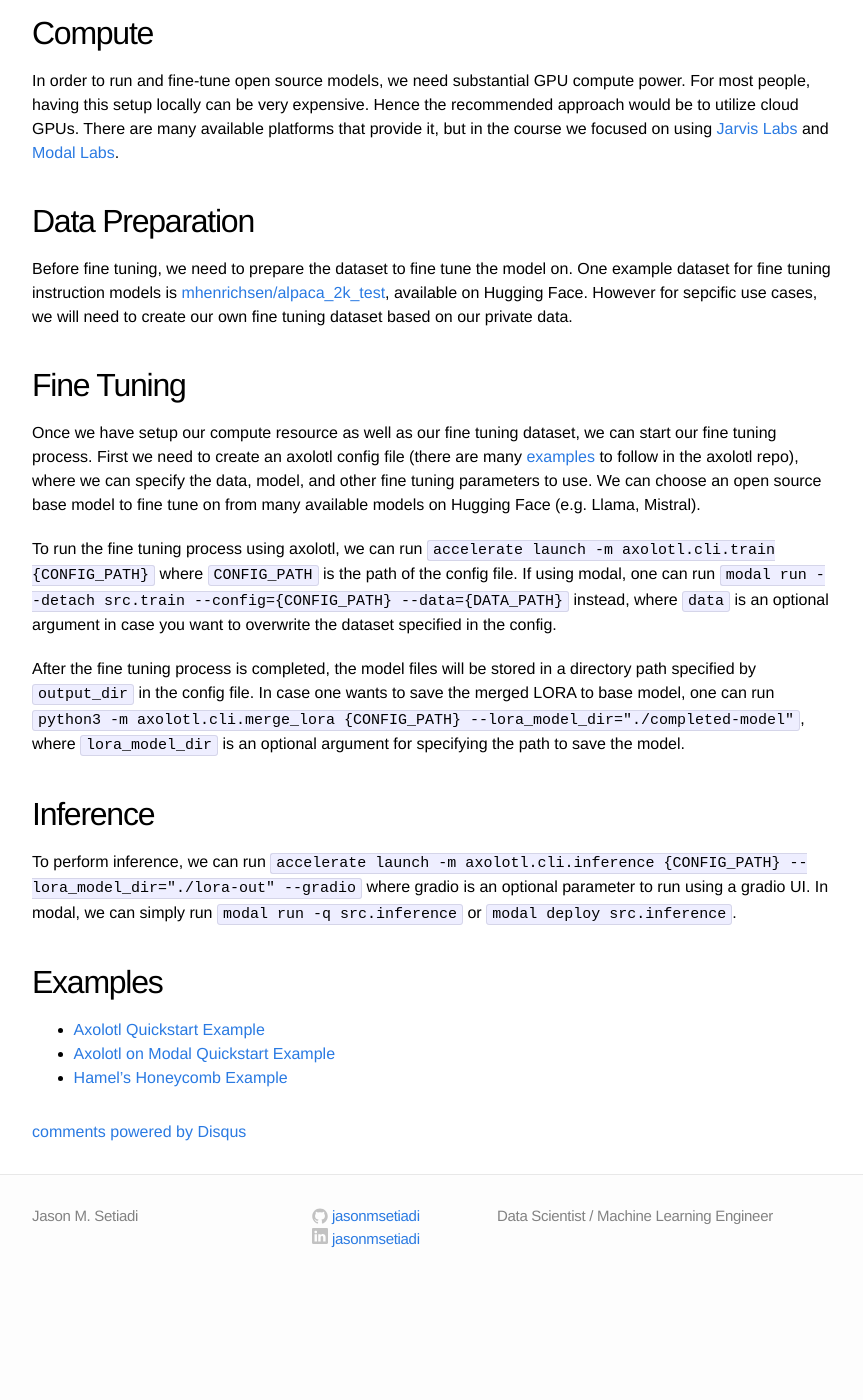
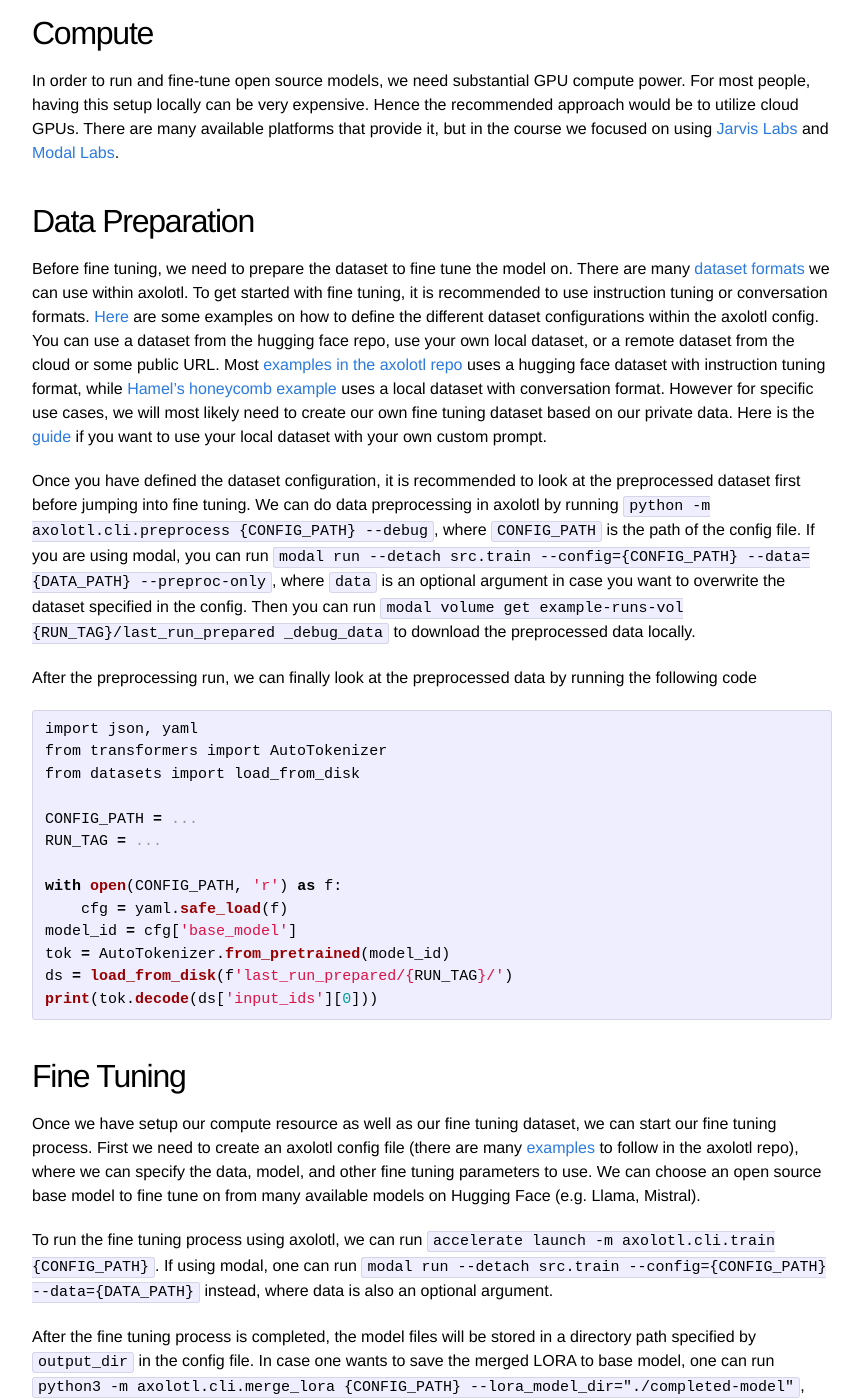
Before and after one commit to jasonmsetiadi/jasonmsetiadi.github.io, a Jekyll site: the page built from _posts/2024-05-25-axolotl.markdown, in a window 1280 px wide and 1400 px high, scrolled down 427 px. Shown: the whole window, without its empty margins (208-1071 px from the left). Built offline with Jekyll 4.4.1, drawn with Linux system fonts in a browser that asks for light colours; comment, search, counter and statistics services are not loaded; before the commit the page ends 1722 px from its top, so only the background shows below that; some of the changed text lies outside the part shown.

Commit message:
add data preprocessing

````diff
--- a/_posts/2024-05-25-axolotl.markdown
+++ b/_posts/2024-05-25-axolotl.markdown
@@ -14,22 +14,41 @@ Some other reasons, fine tuning open source models can be more performant and ch
 This guide is collected based on my learnings from the LLM Fine Tuning Course by Hamel and Dan.
 
 ## Compute
-In order to run and fine-tune open source models, we need substantial GPU compute power. For most people, having this setup locally can be very expensive. Hence the recommended approach would be to utilize cloud GPUs. There are many available platforms that provide it, but in the course we focused on using [Jarvis Labs](https://jarvislabs.ai/) and [Modal Labs](https://modal.com/).
+In order to run and fine-tune open source models, we need substantial GPU compute power. For most people, having this setup locally can be very expensive. Hence the recommended approach would be to utilize cloud GPUs. There are many available platforms that provide it, but in the course we focused on using [Jarvis Labs](https://jarvislabs.ai/templates/axolotl) and [Modal Labs](https://modal.com/).
 
 ## Data Preparation
-Before fine tuning, we need to prepare the dataset to fine tune the model on. One example dataset for fine tuning instruction models is [mhenrichsen/alpaca_2k_test](https://huggingface.co/datasets/mhenrichsen/alpaca_2k_test), available on Hugging Face. However for sepcific use cases, we will need to create our own fine tuning dataset based on our private data.
+Before fine tuning, we need to prepare the dataset to fine tune the model on. There are many [dataset formats](https://openaccess-ai-collective.github.io/axolotl/docs/dataset-formats/) we can use within axolotl. To get started with fine tuning, it is recommended to use instruction tuning or conversation formats. [Here](https://github.com/OpenAccess-AI-Collective/axolotl/tree/main?tab=readme-ov-file#dataset) are some examples on how to define the different dataset configurations within the axolotl config. You can use a dataset from the hugging face repo, use your own local dataset, or a remote dataset from the cloud or some public URL. Most [examples in the axolotl repo](https://github.com/OpenAccess-AI-Collective/axolotl/blob/main/examples/mistral/lora.yml) uses a hugging face dataset with instruction tuning format, while [Hamel's honeycomb example](https://github.com/parlance-labs/ftcourse/blob/master/hc.yml) uses a local dataset with conversation format. However for specific use cases, we will most likely need to create our own fine tuning dataset based on our private data. Here is the [guide](https://openaccess-ai-collective.github.io/axolotl/docs/config.html) if you want to use your local dataset with your own custom prompt.
+
+Once you have defined the dataset configuration, it is recommended to look at the preprocessed dataset first before jumping into fine tuning. We can do data preprocessing in axolotl by running `python -m axolotl.cli.preprocess {CONFIG_PATH} --debug`, where `CONFIG_PATH` is the path of the config file. If you are using modal, you can run `modal run --detach src.train --config={CONFIG_PATH} --data={DATA_PATH} --preproc-only`, where `data` is an optional argument in case you want to overwrite the dataset specified in the config. Then you can run `modal volume get example-runs-vol {RUN_TAG}/last_run_prepared  _debug_data` to download the preprocessed data locally.
+
+After the preprocessing run, we can finally look at the preprocessed data by running the following code
+```python
+import json, yaml
+from transformers import AutoTokenizer
+from datasets import load_from_disk
+
+CONFIG_PATH = ...
+RUN_TAG = ...
+
+with open(CONFIG_PATH, 'r') as f:
+    cfg = yaml.safe_load(f)
+model_id = cfg['base_model']
+tok = AutoTokenizer.from_pretrained(model_id)
+ds = load_from_disk(f'last_run_prepared/{RUN_TAG}/')
+print(tok.decode(ds['input_ids'][0]))
+```
 
 ## Fine Tuning
 <!-- there are many types of fine tuning. 3 most common ones are full fine tuning, lora, and qlora -->
 
 Once we have setup our compute resource as well as our fine tuning dataset, we can start our fine tuning process. First we need to create an axolotl config file (there are many [examples](https://github.com/OpenAccess-AI-Collective/axolotl/tree/main/examples) to follow in the axolotl repo), where we can specify the data, model, and other fine tuning parameters to use. We can choose an open source base model to fine tune on from many available models on Hugging Face (e.g. Llama, Mistral).
 
-To run the fine tuning process using axolotl, we can run `accelerate launch -m axolotl.cli.train {CONFIG_PATH}` where `CONFIG_PATH` is the path of the config file. If using modal, one can run `modal run --detach src.train --config={CONFIG_PATH} --data={DATA_PATH}` instead, where `data` is an optional argument in case you want to overwrite the dataset specified in the config.
+To run the fine tuning process using axolotl, we can run `accelerate launch -m axolotl.cli.train {CONFIG_PATH}`. If using modal, one can run `modal run --detach src.train --config={CONFIG_PATH} --data={DATA_PATH}` instead, where data is also an optional argument.
 
 After the fine tuning process is completed, the model files will be stored in a directory path specified by `output_dir` in the config file. In case one wants to save the merged LORA to base model, one can run `python3 -m axolotl.cli.merge_lora {CONFIG_PATH} --lora_model_dir="./completed-model"`, where `lora_model_dir` is an optional argument for specifying the path to save the model.
 
 ## Inference
-To perform inference, we can run `accelerate launch -m axolotl.cli.inference {CONFIG_PATH} --lora_model_dir="./lora-out" --gradio` where gradio is an optional parameter to run using a gradio UI. In modal, we can simply run `modal run -q src.inference` or `modal deploy src.inference`.
+To perform inference, we can run `accelerate launch -m axolotl.cli.inference {CONFIG_PATH} --lora_model_dir={MODEL_PATH} --gradio` where gradio is an optional parameter to run using a gradio UI. In modal, we can simply run `modal run -q src.inference`.
 
 ## Examples
 - [Axolotl Quickstart Example](https://github.com/OpenAccess-AI-Collective/axolotl?tab=readme-ov-file#quickstart-)
````
